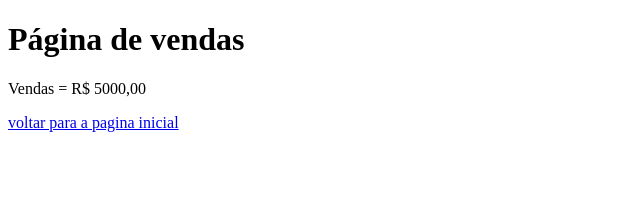
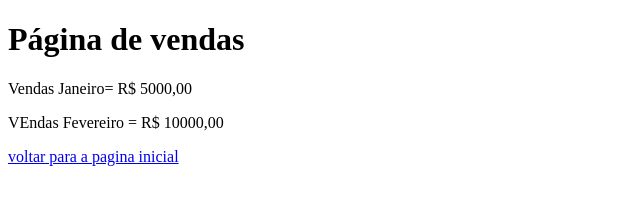
Before and after one commit to SergioCarline/aulaGithub, a plain HTML site: page vendas.html in a window 1280 px wide. Shown: the whole page, without its empty margins (0-640 px from the left). Drawn offline with Linux system fonts and the light colour scheme.

Commit message:
Alterando página de vendas

```diff
--- a/vendas.html
+++ b/vendas.html
@@ -8,7 +8,8 @@
 </head>
 <body>
     <h1>Página de vendas</h1>
-    <p>Vendas = R$ 5000,00</p>
+    <p>Vendas Janeiro= R$ 5000,00</p>
+    <p>VEndas Fevereiro = R$ 10000,00</p>
     <a href="index.html">voltar para a pagina inicial</a>
 </body>
 </html>
```
